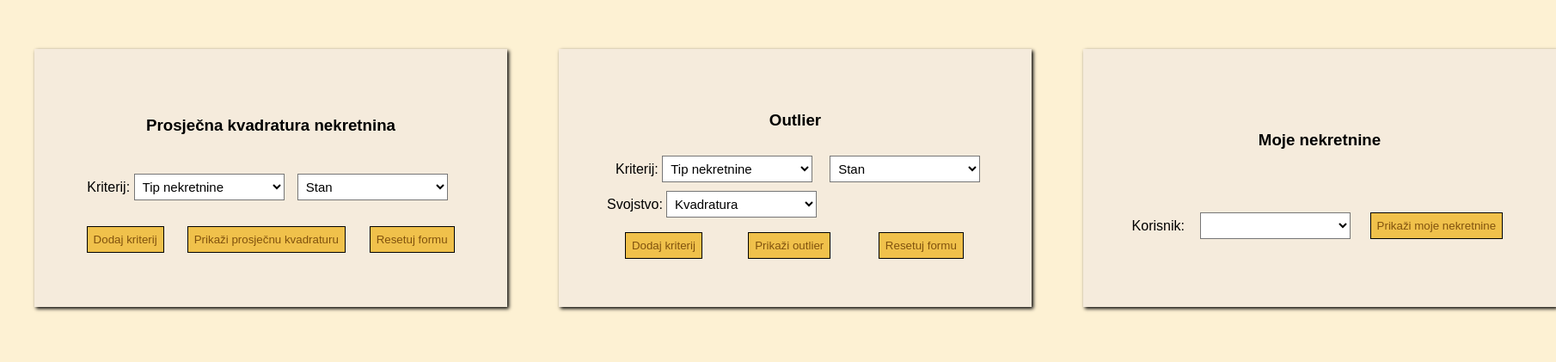
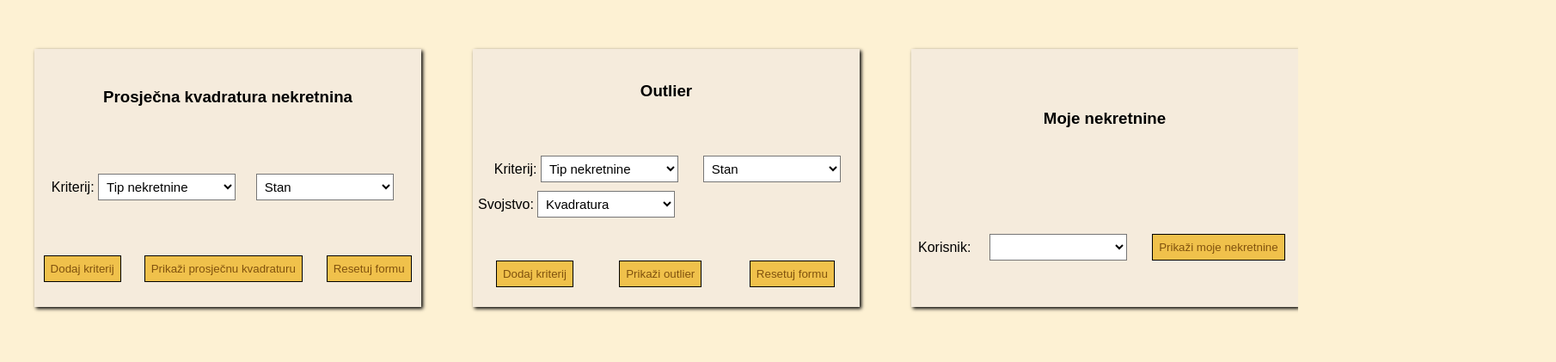
Before and after one commit to ijozic1/Real-estete-web-application, a plain HTML site: page HTML/statistika.html in a window 1280 px wide. Shown: the part 251-672 px from the top of the page at 86% size, 1810 px wide, since content can reach past the window. Drawn offline with nearby package versions, Linux system fonts and the light colour scheme.

Commit message:
izmjene css

```diff
--- a/CSS/statistika.css
+++ b/CSS/statistika.css
@@ -59,15 +59,15 @@ iframe {
     align-items: center;
     box-shadow: 2px 2px 4px #000;
     width: 450px;
-    height: 200px;
-    padding: 50px;
+    height: 300px;
+    /*padding: 7px;*/
     margin-left: 20px;
     background-color: #f5ebdc;
     font-family: Arial, sans-serif;
 }
 
 select {
-    width: 175px;
+    width: 160px;
     padding: 5px;
     font-size: 15px;
     font-family: Arial, sans-serif;
```
